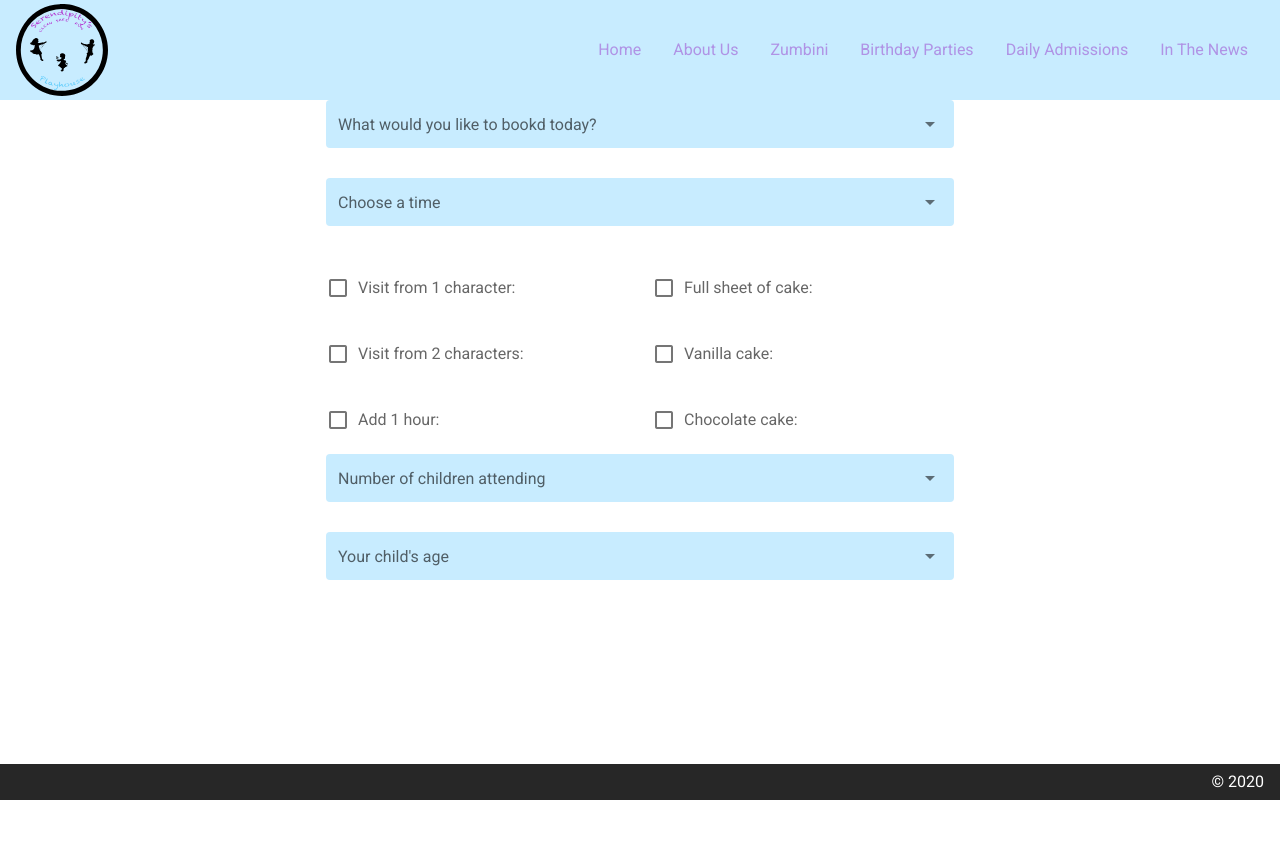
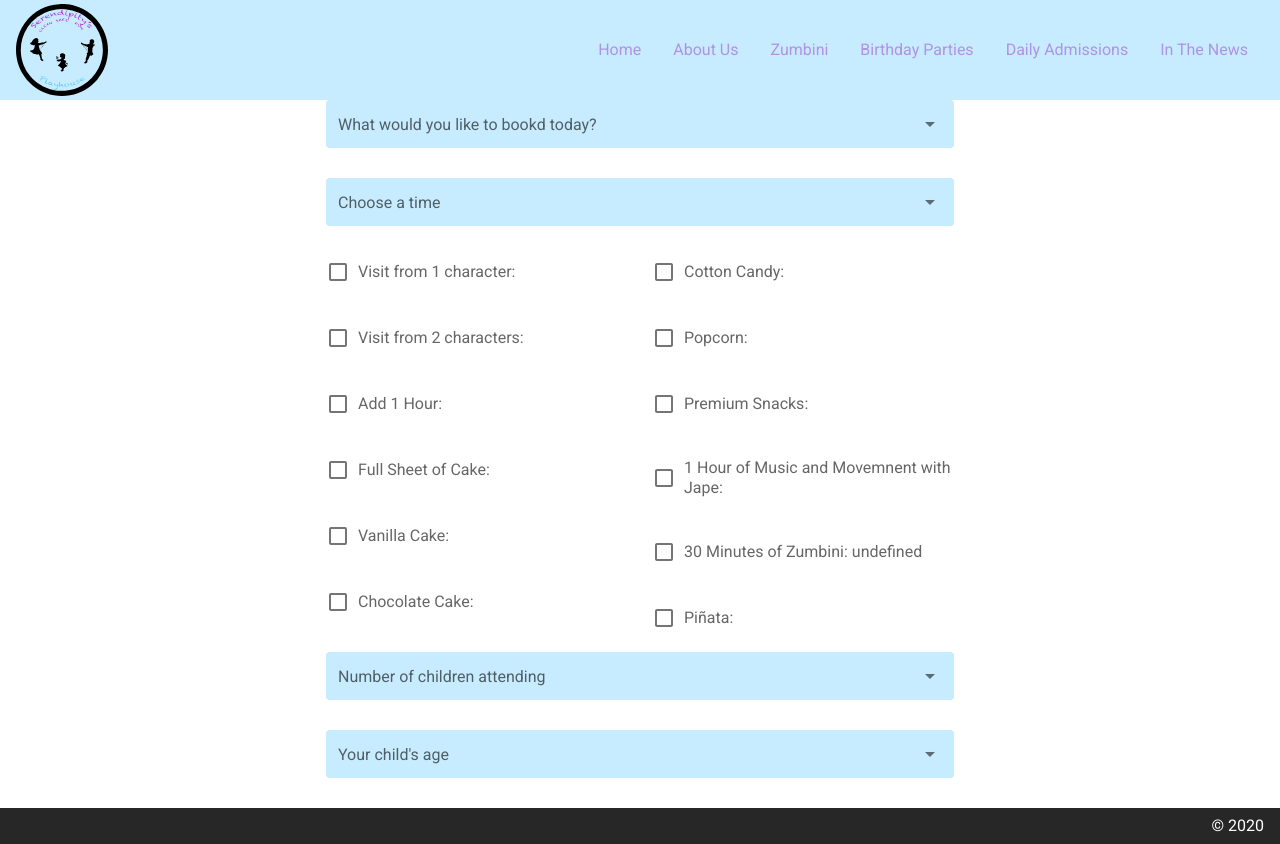
Before and after one commit to matt-muniz/spp.v1, a Nuxt app in the folder client/: page /bookings in a window 1280 px wide. Before the commit the page ends 800 px from the top, so only its background shows below. Built offline with nearby package versions, Linux system fonts and the light colour scheme.

Commit message:
:skull: working on form checkbox logic

```diff
--- a/client/pages/bookings/index.vue
+++ b/client/pages/bookings/index.vue
@@ -25,6 +25,7 @@
               :label="`Visit from 1 character: ${charTime}`"
               :disabled="disableOneCharCheckbox"
               multiple
+              class="mt-0"
               @change="showCharOne"
             ></v-checkbox>
             <div v-if="showTimeCharOne">
@@ -65,32 +66,75 @@
                 @change="disableCheckbox"
               ></v-checkbox>
             </div>
-            <!-- Get Char Time -->
             <v-checkbox
-              v-model="addOns.addHour"
+              v-model="addOns.addHour.value"
               true-value="100"
               false-value=""
-              :label="`Add 1 hour: ${addOns.addHour}`"
+              :label="`${addOns.addHour.title}: ${addOns.addHour.value}`"
+            ></v-checkbox>
+
+            <v-checkbox
+              v-model="addOns.fullSheetCake.value"
+              true-value="30"
+              false-value=""
+              :label="
+                `${addOns.fullSheetCake.title}: ${addOns.fullSheetCake.value}`
+              "
+            ></v-checkbox
+            ><v-checkbox
+              v-model="addOns.vanilla.value"
+              :true-value="true"
+              false-value=""
+              :disabled="addOns.chocolate.value === true"
+              :label="`${addOns.vanilla.title}: ${addOns.vanilla.value}`"
+            ></v-checkbox
+            ><v-checkbox
+              v-model="addOns.chocolate.value"
+              :true-value="true"
+              false-value=""
+              :disabled="addOns.vanilla.value === true"
+              :label="`${addOns.chocolate.title}: ${addOns.chocolate.value}`"
             ></v-checkbox>
           </v-col>
           <v-col cols="12" sm="6">
             <v-checkbox
-              v-model="addOns.fullSheetCake"
-              true-value="30"
+              v-model="addOns.cottonCandy.value"
+              true-value="125"
               false-value=""
-              :label="`Full sheet of cake: ${addOns.fullSheetCake}`"
-            ></v-checkbox
-            ><v-checkbox
-              v-model="addOns.vanilla"
-              :true-value="true"
+              class="mt-0"
+              :label="
+                `${addOns.cottonCandy.title}: ${addOns.cottonCandy.value}`
+              "
+            ></v-checkbox>
+            <v-checkbox
+              v-model="addOns.popcorn.value"
+              true-value="75"
               false-value=""
-              :label="`Vanilla cake: ${addOns.vanilla}`"
-            ></v-checkbox
-            ><v-checkbox
-              v-model="addOns.chocolate"
-              :true-value="true"
+              :label="`${addOns.popcorn.title}: ${addOns.popcorn.value}`"
+            ></v-checkbox>
+            <v-checkbox
+              v-model="addOns.snacks.value"
+              true-value="25"
               false-value=""
-              :label="`Chocolate cake: ${addOns.chocolate}`"
+              :label="`${addOns.snacks.title}: ${addOns.snacks.value}`"
+            ></v-checkbox>
+            <v-checkbox
+              v-model="addOns.jape.value"
+              true-value="225"
+              false-value=""
+              :label="`${addOns.jape.title}: ${addOns.jape.value}`"
+            ></v-checkbox>
+            <v-checkbox
+              v-model="addOns.zumbini.value"
+              true-value="75"
+              false-value=""
+              :label="`${addOns.zumbini.title}: ${addOns.zumbini.value}`"
+            ></v-checkbox>
+            <v-checkbox
+              v-model="addOns.pinata.value"
+              true-value="50"
+              false-value=""
+              :label="`${addOns.pinata.title}: ${addOns.pinata.value}`"
             ></v-checkbox>
           </v-col>
         </v-row>
@@ -140,16 +184,16 @@ export default {
     valid: true,
     charTime: [],
     addOns: {
-      addHour: '',
-      fullSheetCake: '',
-      vanilla: '',
-      chocolate: '',
-      cottonCandy: '',
-      popcorn: '',
-      snacks: '',
-      jape: '',
-      zumbini: '',
-      pinata: ''
+      addHour: { title: 'Add 1 Hour', value: '' },
+      fullSheetCake: { title: 'Full Sheet of Cake', value: '' },
+      vanilla: { title: 'Vanilla Cake', value: '' },
+      chocolate: { title: 'Chocolate Cake', value: '' },
+      cottonCandy: { title: 'Cotton Candy', value: '' },
+      popcorn: { title: 'Popcorn', value: '' },
+      snacks: { title: 'Premium Snacks', value: '' },
+      jape: { title: '1 Hour of Music and Movemnent with Jape', value: '' },
+      zumbini: { title: '30 Minutes of Zumbini' },
+      pinata: { title: 'Piñata', value: '' }
     },
     addHour: '',
     items: ['Foo', 'Bar', 'Fizz', 'Buzz'],
```
